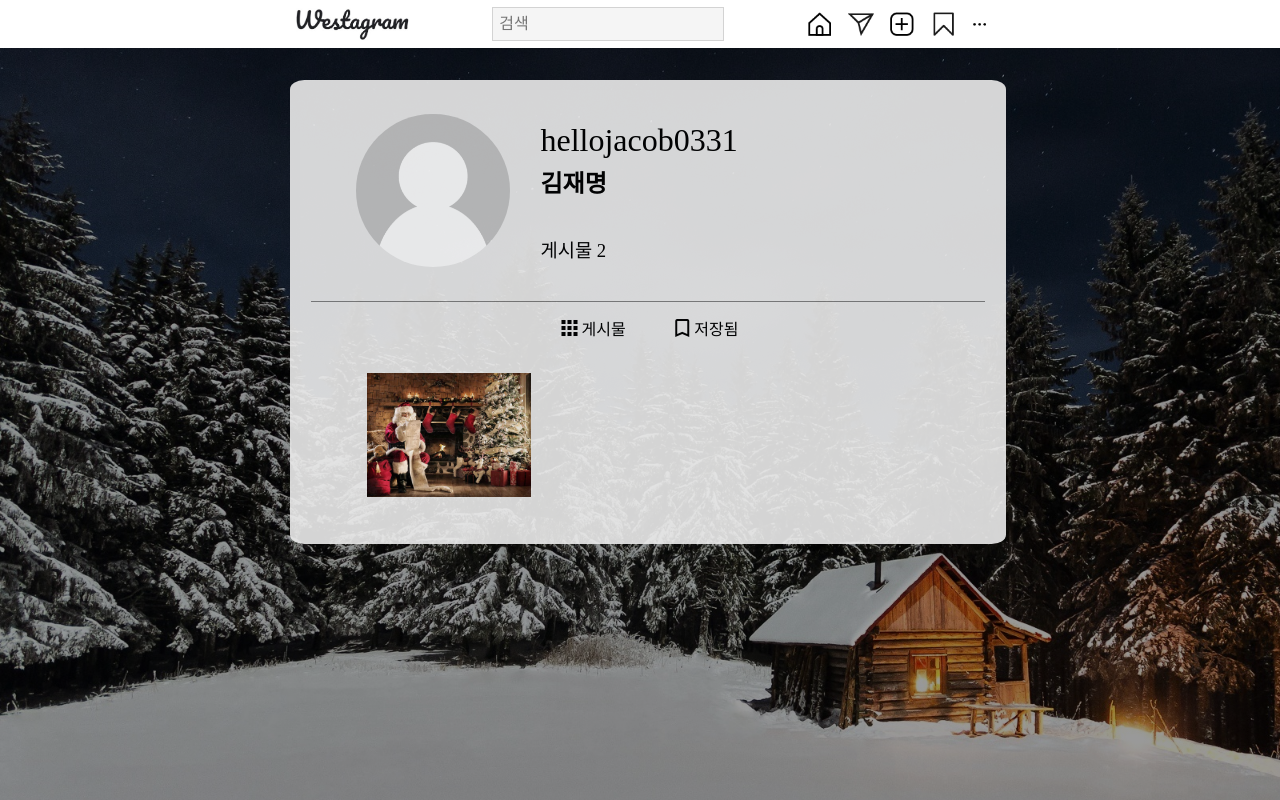
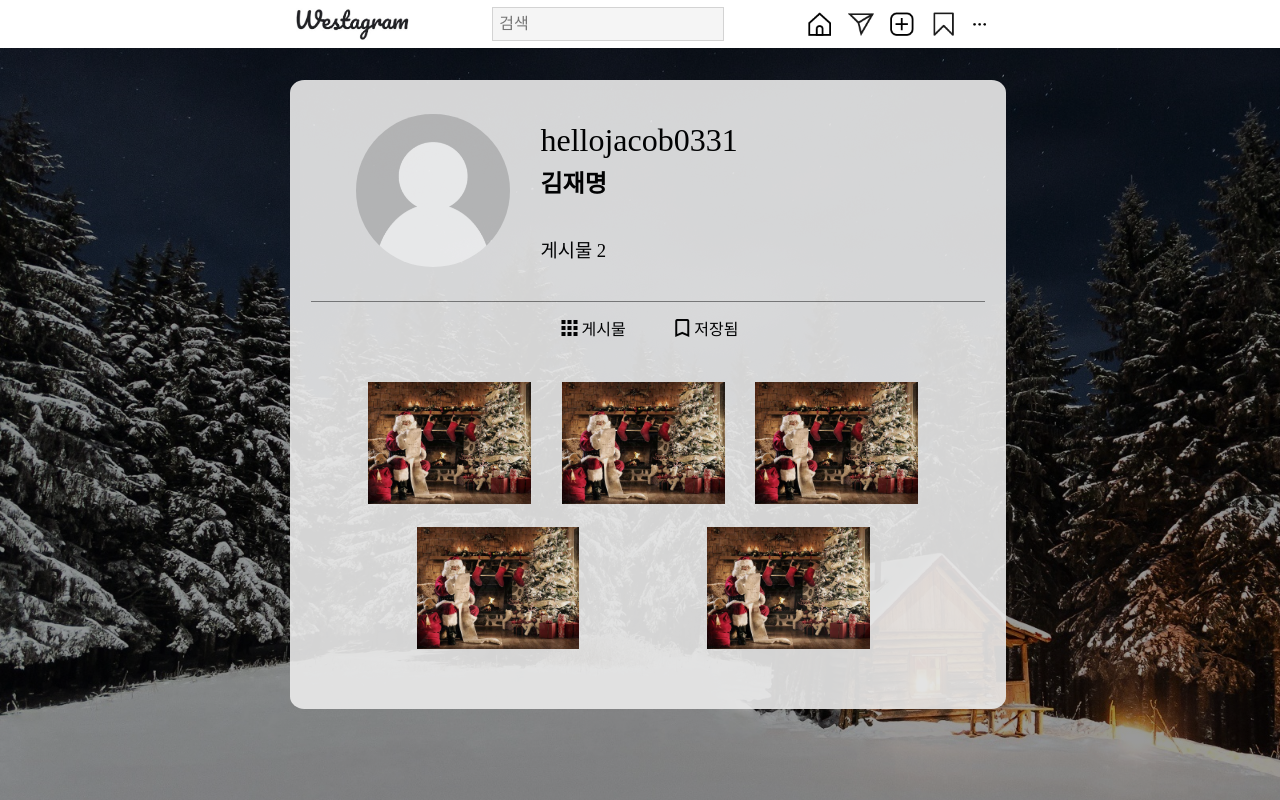
Before and after one commit to mungnpang/Teamproject_Westagram, a Flask app: template templates/mypage.html in a window 1280 px wide. Run offline with Flask 2, Linux system fonts and the light colour scheme; the template is opened without the code that fills it, so the values that code supplies are empty; some libraries are stand-ins or nearby versions.

Commit message:
수정-mypage피드 사진 줄바꿈 오류관련

```diff
--- a/app.py
+++ b/app.py
@@ -29,7 +29,6 @@ def valid_token():
         return "로그인 시간이 만료되었습니다"
     except jwt.exceptions.DecodeError:
         return "로그인 정보가 존재하지 않습니다."
-
 
 def email_check(email):
     return bool(db.users.find_one({'email': email}))
--- a/static/mypage_style.css
+++ b/static/mypage_style.css
@@ -48,9 +48,9 @@
 .mypage-feeds-container .mypage-feeds-tab{width:35%; height:3vh; margin: auto; display:flex;}
 .mypage-feeds-container .mypage-feeds-tab div{display:flex; flex:1; justify-content:center; align-items:center; cursor:pointer;}
 .mypage-feeds-container .mypage-feeds{width:90%; margin:3vh auto; display:flex; justify-content:space-between; align-items:center;}
-.mypage-feeds-container .mypage-feeds .feeds-preview{margin:auto; -webkit-column-count: 3; -moz-column-count: 3; column-count: 3; -moz-column-gap: 1em; -webkit-column-gap: 1em; column-gap: 1em;}
-.mypage-feeds-container .mypage-feeds .feeds-preview .mypage-feed-pic{flex:1; display:flex; justify-content:space-between; align-items:center;}
-.mypage-feeds-container .mypage-feeds .feeds-preview .mypage-feed-pic img{width:88%; height:100%; flex:1; padding:5%; object-fit:cover;}
+.mypage-feeds-container .mypage-feeds .feeds-preview{width:100%; margin: 1vh auto; display:flex; flex-flow:wrap;}
+.mypage-feeds-container .mypage-feeds .feeds-preview .mypage-feed-pic{width:33%; margin:auto;}
+.mypage-feeds-container .mypage-feeds .feeds-preview .mypage-feed-pic img{width:85%; height:100%; padding:5%; object-fit:cover;}
 
 
 @media (max-width: 981px) {
--- a/templates/mypage.html
+++ b/templates/mypage.html
@@ -78,6 +78,11 @@
                 <div class="mypage-feeds">
                     <div class="feeds-preview">
                         <div class="mypage-feed-pic"><img src="../static/img/pic2.jpg"></div>
+                        <div class="mypage-feed-pic"><img src="../static/img/pic2.jpg"></div>
+                        <div class="mypage-feed-pic"><img src="../static/img/pic2.jpg"></div>
+                        <div class="mypage-feed-pic"><img src="../static/img/pic2.jpg"></div>
+                        <div class="mypage-feed-pic"><img src="../static/img/pic2.jpg"></div>
+
                     </div>
                 </div>
                 <div class="mypage-favorite-feeds">
```
Also changed, not shown: static/index_style.css (+3 -5 lines), 1 other file.
